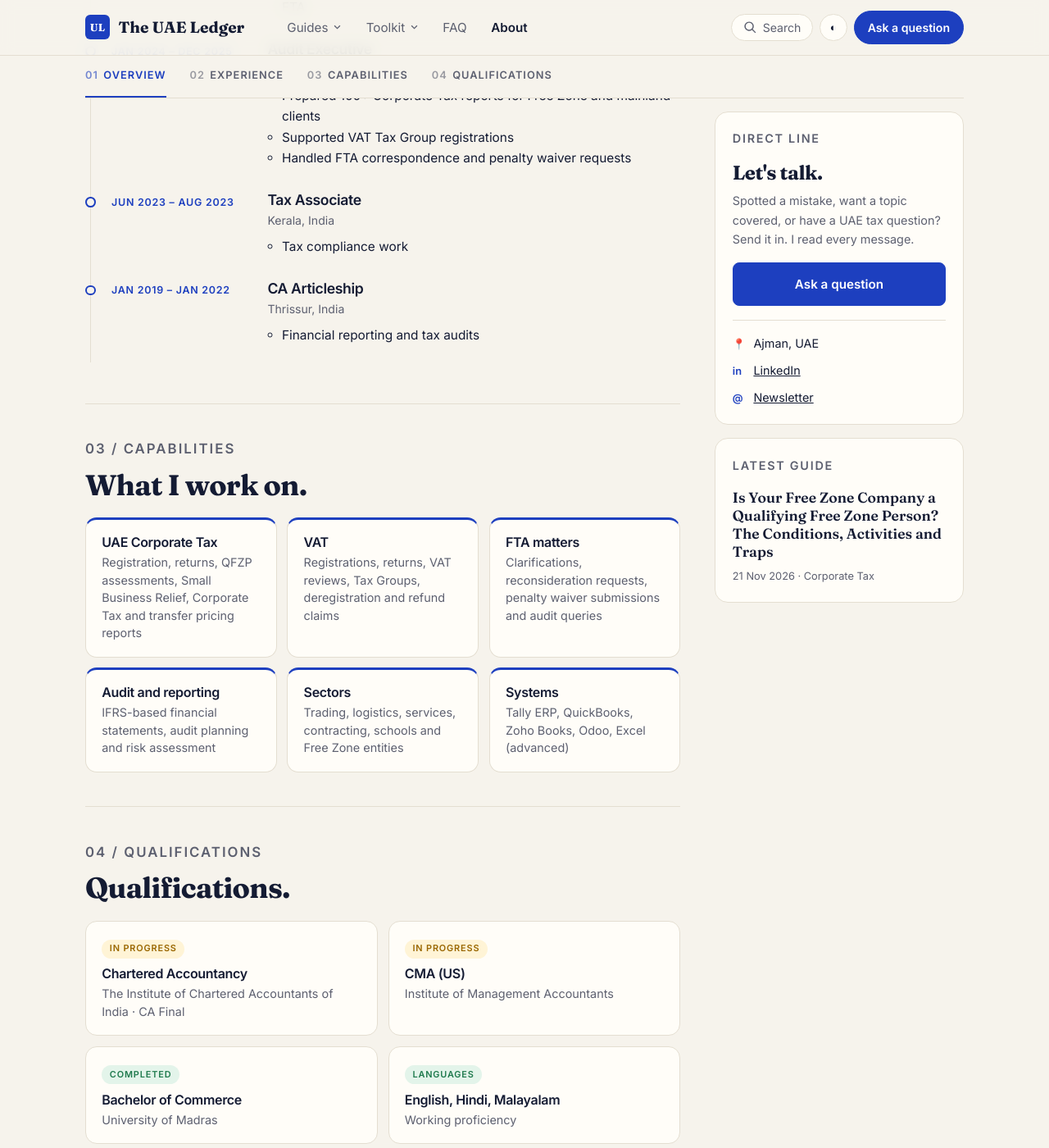
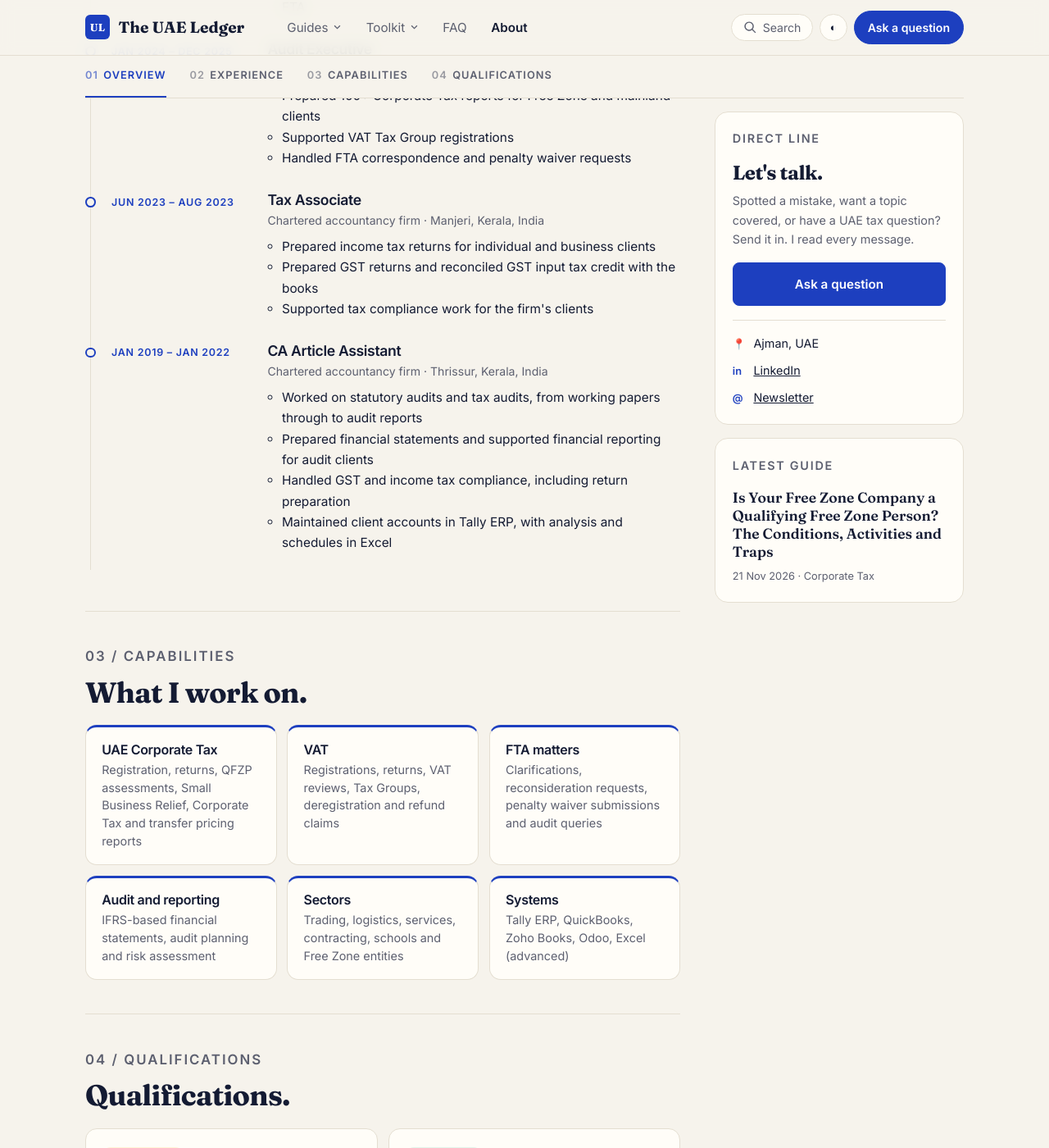
Before and after one commit to MelvinJose108/melvinjose.github.io, a Jekyll site: the page built from about/index.html, in a window 1280 px wide and 1400 px high, scrolled down 1557 px. Shown: the whole window at 82% size. Built offline with Jekyll 4.4.1, drawn with Linux system fonts in a browser that asks for light colours.

Commit message:
About: remove CMA (US); fill India roles from LinkedIn role skills (#78)
Claude-Session: https://claude.ai/code/session_01EBT4cYX72Yrwk4UFZtHLjU

Co-authored-by: Claude <noreply@anthropic.com>

```diff
--- a/about/index.html
+++ b/about/index.html
@@ -51,8 +51,8 @@ permalink: /about/
         <ol class="ab-tl">
           <li><time>Jan 2026 – present</time><div><h3>Senior Audit Executive</h3><p class="ab-at">Audit and tax firm · Ajman, UAE</p><ul><li>Leads Corporate Tax, VAT and audit engagements and a team of executives</li><li>Reviews Corporate Tax and transfer pricing reports</li><li>Handles VAT refunds end to end and represents clients with the FTA</li></ul></div></li>
           <li><time>Jan 2024 – Dec 2025</time><div><h3>Audit Executive</h3><p class="ab-at">Audit and tax firm · Ajman, UAE</p><ul><li>Prepared 100+ Corporate Tax reports for Free Zone and mainland clients</li><li>Supported VAT Tax Group registrations</li><li>Handled FTA correspondence and penalty waiver requests</li></ul></div></li>
-          <li><time>Jun 2023 – Aug 2023</time><div><h3>Tax Associate</h3><p class="ab-at">Kerala, India</p><ul><li>Tax compliance work</li></ul></div></li>
-          <li><time>Jan 2019 – Jan 2022</time><div><h3>CA Articleship</h3><p class="ab-at">Thrissur, India</p><ul><li>Financial reporting and tax audits</li></ul></div></li>
+          <li><time>Jun 2023 – Aug 2023</time><div><h3>Tax Associate</h3><p class="ab-at">Chartered accountancy firm · Manjeri, Kerala, India</p><ul><li>Prepared income tax returns for individual and business clients</li><li>Prepared GST returns and reconciled GST input tax credit with the books</li><li>Supported tax compliance work for the firm's clients</li></ul></div></li>
+          <li><time>Jan 2019 – Jan 2022</time><div><h3>CA Article Assistant</h3><p class="ab-at">Chartered accountancy firm · Thrissur, Kerala, India</p><ul><li>Worked on statutory audits and tax audits, from working papers through to audit reports</li><li>Prepared financial statements and supported financial reporting for audit clients</li><li>Handled GST and income tax compliance, including return preparation</li><li>Maintained client accounts in Tally ERP, with analysis and schedules in Excel</li></ul></div></li>
         </ol>
       </section>
 
@@ -74,7 +74,6 @@ permalink: /about/
         <h2>Qualifications.</h2>
         <div class="ab-quals">
           <div><span class="ab-st">In progress</span><h3>Chartered Accountancy</h3><p>The Institute of Chartered Accountants of India · CA Final</p></div>
-          <div><span class="ab-st">In progress</span><h3>CMA (US)</h3><p>Institute of Management Accountants</p></div>
           <div><span class="ab-st done">Completed</span><h3>Bachelor of Commerce</h3><p>University of Madras</p></div>
           <div><span class="ab-st done">Languages</span><h3>English, Hindi, Malayalam</h3><p>Working proficiency</p></div>
         </div>
```
